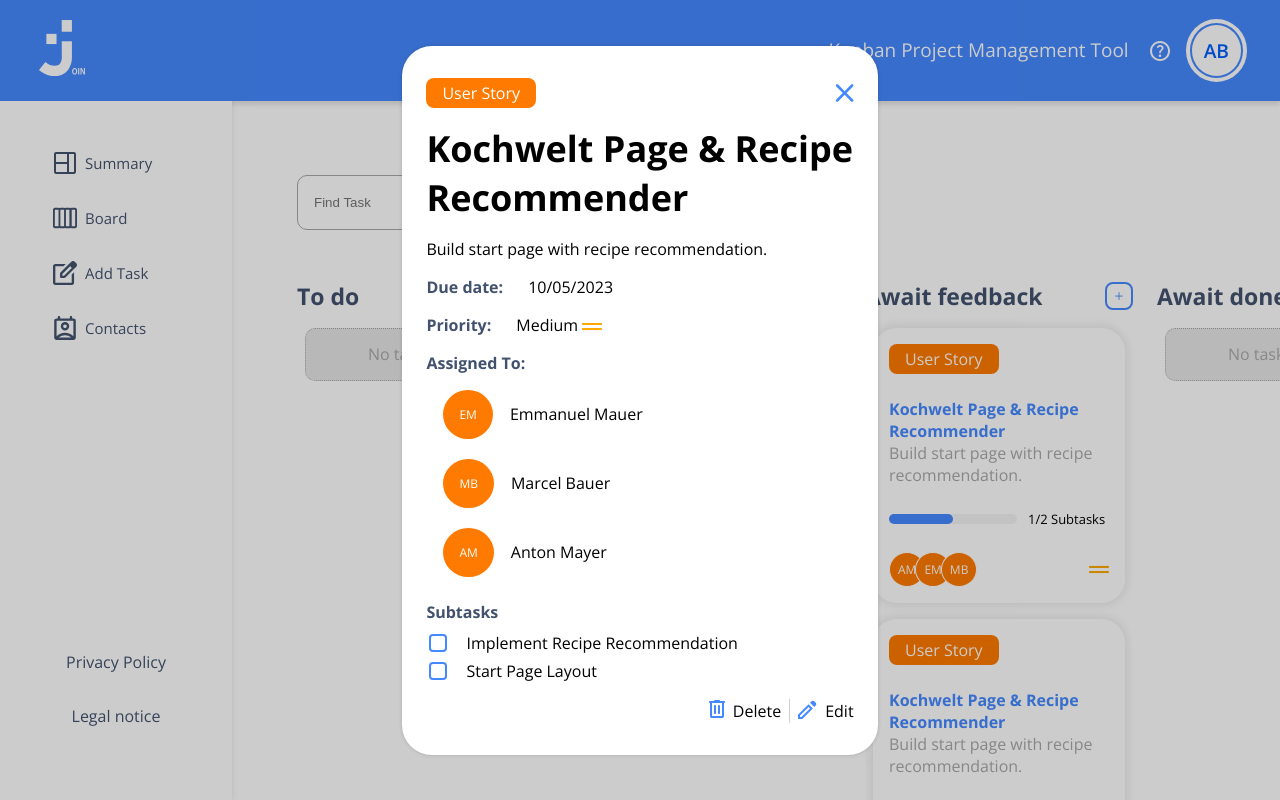
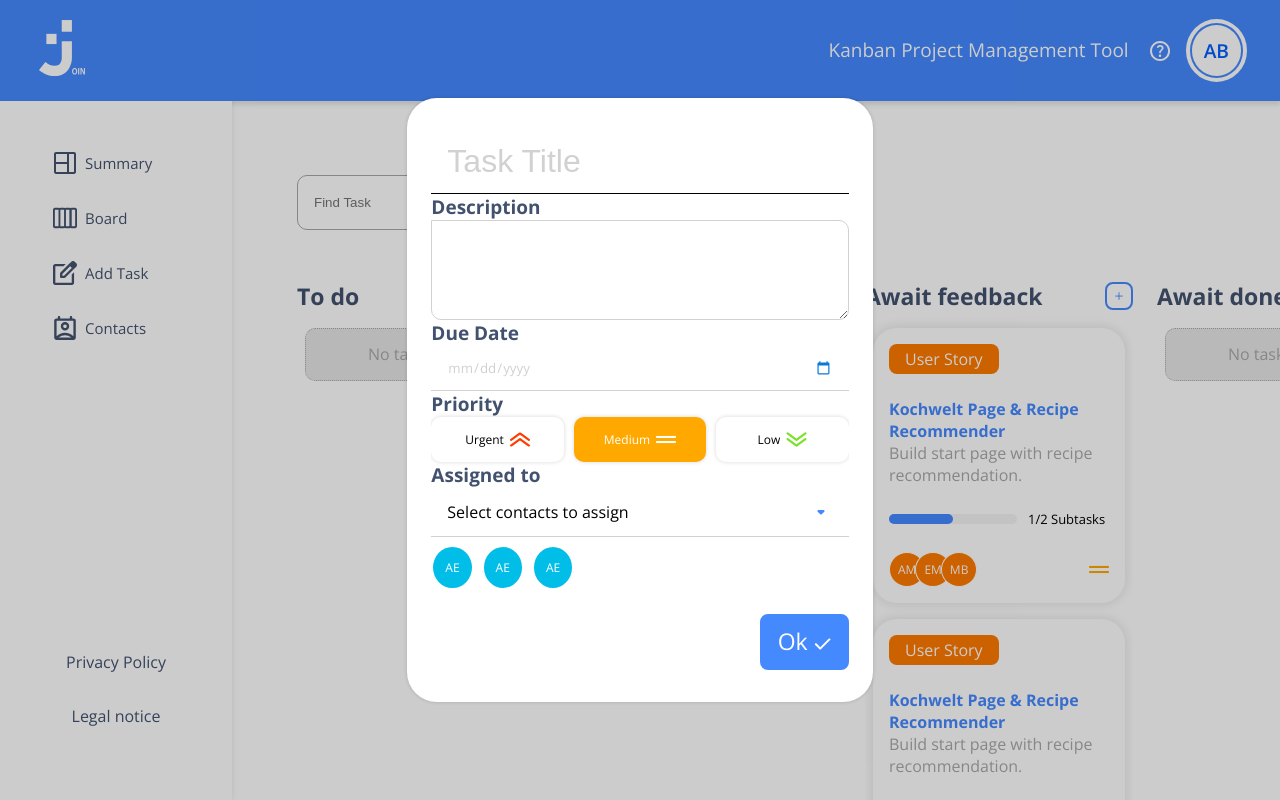
Before and after one commit to ereit673/join-solo, an Angular app: page / in a window 1280 px wide. Built offline with nearby package versions, Linux system fonts and the light colour scheme.

Commit message:
updated edit card big

```diff
--- a/src/app/main-section/board/card-big-edit/card-big-edit.component.html
+++ b/src/app/main-section/board/card-big-edit/card-big-edit.component.html
@@ -1 +1,119 @@
-<p>card-big-edit works!</p>
+<div class="card__container">
+  <input type="text" class="card__header" placeholder="Task Title" />
+
+  <div class="form__group">
+    <label for="description" class="form__label">Description</label>
+    <textarea
+      name="description"
+      id="description"
+      class="form__textarea"
+    ></textarea>
+  </div>
+
+  <div class="form__group">
+    <label for="due_date" class="form__label">Due Date</label>
+    <input type="date" id="due_date" name="due_date" class="form__date" />
+  </div>
+
+  <div class="form__group">
+    <label for="priority" class="form__label">Priority</label>
+    <div class="form__priority-container">
+      <div
+        class="form__priority-box urgent-box"
+        [class.urgent-box-active]="selectedPriority == 'urgent'"
+        (click)="selectPriority('urgent')"
+      >
+        <span class="form__priority-title">Urgent</span>
+        <img src="img/urgent.svg" alt="" class="form__priority-icon" />
+      </div>
+      <div
+        class="form__priority-box medium-box"
+        [class.medium-box-active]="selectedPriority == 'medium'"
+        (click)="selectPriority('medium')"
+      >
+        <span class="form__priority-title">Medium</span>
+        <img src="img/medium.svg" alt="" class="form__priority-icon" />
+      </div>
+      <div
+        class="form__priority-box low-box"
+        [class.low-box-active]="selectedPriority == 'low'"
+        (click)="selectPriority('low')"
+      >
+        <span class="form__priority-title">Low</span>
+        <img src="img/low.svg" alt="" class="form__priority-icon" />
+      </div>
+    </div>
+  </div>
+
+  <div class="form__input-container">
+    <label for="assigned" class="form__label">Assigned to</label>
+    <div class="form__assigned-container">
+      <div class="form__assigned__closed" (click)="toggleShowContacts()">
+        <span>Select contacts to assign</span
+        ><img src="img/arrow_drop_down.svg" alt="an arrow" />
+      </div>
+      <div
+        class="form__assigned__contacts-container"
+        [style.display]="showContacts ? 'block' : 'none'"
+      >
+        <div class="form__assigned__search-contact-container">
+          <input type="text" />
+          <img
+            src="img/arrow_drop_up.svg"
+            alt="an arrow"
+            (click)="toggleShowContacts()"
+          />
+        </div>
+        <div class="form__assigned__contacts-wrapper">
+          <div class="form__assigned__contact-box">
+            <div class="form__assigned__contact-box__item1">
+              <div class="form__assigned__contact-box__initials">AE</div>
+              <span class="form__assigned__contact-name">{{
+                dummy_contacts[0]
+              }}</span>
+            </div>
+            <img
+              class="form__assigned__contact-icon"
+              src="img/checkbutton.svg"
+              alt=""
+            />
+          </div>
+          <div class="form__assigned__contact-box">
+            <div class="form__assigned__contact-box__item1">
+              <div class="form__assigned__contact-box__initials">AE</div>
+              <span class="form__assigned__contact-name">{{
+                dummy_contacts[1]
+              }}</span>
+            </div>
+            <img
+              class="form__assigned__contact-icon"
+              src="img/checkbutton.svg"
+              alt=""
+            />
+          </div>
+          <div class="form__assigned__contact-box">
+            <div class="form__assigned__contact-box__item1">
+              <div class="form__assigned__contact-box__initials">AE</div>
+              <span class="form__assigned__contact-name">{{
+                dummy_contacts[2]
+              }}</span>
+            </div>
+            <img
+              class="form__assigned__contact-icon"
+              src="img/checkbutton.svg"
+              alt=""
+            />
+          </div>
+        </div>
+      </div>
+    </div>
+  </div>
+  <div class="form__initials-container">
+    <div class="form__assigned__contact-box__initials">AE</div>
+    <div class="form__assigned__contact-box__initials">AE</div>
+    <div class="form__assigned__contact-box__initials">AE</div>
+  </div>
+</div>
+<button class="btn__primary form__btn">
+  Ok <img src="img/checkwhite.svg" alt="A tick" />
+</button>
--- a/src/app/main-section/board/card-big-edit/card-big-edit.component.scss
+++ b/src/app/main-section/board/card-big-edit/card-big-edit.component.scss
@@ -0,0 +1,242 @@
+.card__container{
+    overflow-y: scroll;
+    max-height: 672px;
+}
+
+.card__header {
+  font-size: 2rem;
+  font-weight: 600;
+  width: 100%;
+  border: none;
+  border-bottom: 1px solid black;
+  outline: none;
+  padding: 13px 16px;
+
+  &:hover {
+    border-bottom: 1px solid #4589ff;
+  }
+
+  &:focus {
+    border-bottom: 1px solid #005dff;
+  }
+  &::placeholder {
+    font-weight: 400;
+    color: #d1d1d1;
+  }
+}
+
+.form__group {
+  display: flex;
+  flex-direction: column;
+}
+
+.form__label {
+  font-size: 1.1875rem;
+  font-weight: 700;
+  color: #42526e;
+}
+
+.form__textarea {
+  border-top-right-radius: 10px;
+  border-bottom-right-radius: 10px;
+  border-bottom-left-radius: 10px;
+  border: 1px solid #d1d1d1;
+  padding: 18px 16px;
+  font-family: inherit;
+  resize: vertical;
+  min-height: 100px;
+  max-height: 200px;
+  outline: none;
+
+  &:hover {
+    border: 1px solid #005dff;
+  }
+
+  &:focus {
+    border: 1px solid #005dff;
+  }
+
+  &::placeholder {
+    font-weight: 400;
+    color: #d1d1d1;
+  }
+}
+
+.form__date {
+  font-family: inherit;
+  color: #d1d1d1;
+  padding: 12px 16px;
+  border: none;
+  border-bottom: 1px solid #d1d1d1;
+  cursor: pointer;
+  outline: none;
+
+  &::-webkit-calendar-picker-indicator {
+    filter: invert(39%) sepia(67%) saturate(4835%) hue-rotate(192deg)
+      brightness(92%) contrast(93%);
+    scale: 1.2;
+  }
+
+  &:hover {
+    border-bottom: 1px solid #005dff;
+  }
+
+  &:focus {
+    border-bottom: 1px solid #005dff;
+  }
+}
+
+.form__priority-container {
+  display: flex;
+  align-items: center;
+  justify-content: space-between;
+  gap: 10px;
+}
+
+.form__priority-box {
+  border-radius: 10px;
+  padding: 14px 10px;
+  display: flex;
+  align-items: center;
+  justify-content: center;
+  gap: 6px;
+  box-shadow: 0px 0px 4px 0px #00000029;
+  min-width: 80px;
+  font-size: 0.75rem;
+  flex: 1;
+  cursor: pointer;
+}
+
+.urgent-box {
+  &:hover {
+    border-bottom: 2px solid #ff3d00;
+  }
+}
+
+.urgent-box-active {
+  background: #ff3d00;
+  color: white;
+  img {
+    filter: invert(1) sepia(1) saturate(0) brightness(1000%);
+  }
+  &:hover {
+    border-bottom: none;
+  }
+}
+
+.medium-box {
+  &:hover {
+    border-bottom: 2px solid #ffa800;
+  }
+}
+
+.medium-box-active {
+  background: #ffa800;
+  color: white;
+  img {
+    filter: invert(1) sepia(1) saturate(0) brightness(1000%);
+  }
+  &:hover {
+    border-bottom: none;
+  }
+}
+
+.low-box {
+  &:hover {
+    border-bottom: 2px solid #7ae229;
+  }
+}
+
+.low-box-active {
+  background: #7ae229;
+  color: white;
+  img {
+    filter: invert(1) sepia(1) saturate(0) brightness(1000%);
+  }
+  &:hover {
+    border-bottom: none;
+  }
+}
+
+.form__assigned-container {
+  border-bottom: 1px solid #d1d1d1;
+  position: relative;
+  &:hover {
+    border-bottom: 1px solid #4589ff;
+  }
+}
+
+.form__assigned__closed {
+  padding: 12px 16px;
+  display: flex;
+  justify-content: space-between;
+  align-items: center;
+  cursor: pointer;
+}
+
+.form__assigned__contacts-container {
+  position: absolute;
+  top: 0;
+  left: 0;
+  width: 100%;
+  background-color: white;
+  z-index: 999;
+}
+
+.form__assigned__search-contact-container {
+  padding: 12px 16px;
+  display: flex;
+  justify-content: space-between;
+  align-items: center;
+  cursor: pointer;
+  border-bottom: 1px solid #005dff;
+
+  input {
+    width: 100%;
+    outline: 0;
+    border: 0;
+  }
+}
+
+.form__assigned__contacts-wrapper {
+  max-height: 288px;
+  overflow-y: auto;
+}
+
+.form__assigned__contact-box {
+  display: flex;
+  justify-content: space-between;
+  border-radius: 10px;
+  padding: 7px 16px;
+  &:hover {
+    background-color: #d2e3ff;
+  }
+}
+
+.form__assigned__contact-box__item1 {
+  display: flex;
+  align-items: center;
+  gap: 16px;
+}
+
+.form__assigned__contact-box__initials {
+  font-size: 0.75rem;
+  vertical-align: middle;
+  background-color: #00bee8;
+  border: 2px solid #ffffff;
+  color: #ffffff;
+  border-radius: 50%;
+  padding: 12px;
+}
+
+
+.form__initials-container{
+    display: flex;
+    gap: 8px;
+    margin-top: 8px;
+}
+
+.form__btn{
+    float: right;
+    margin-top: 24px;
+}
--- a/src/app/main-section/board/card-big-edit/card-big-edit.component.ts
+++ b/src/app/main-section/board/card-big-edit/card-big-edit.component.ts
@@ -7,5 +7,34 @@ import { Component } from '@angular/core';
   styleUrl: './card-big-edit.component.scss'
 })
 export class CardBigEditComponent {
+  selectedPriority = 'medium';
+  dummy_contacts = ['name1', 'name2', 'name3'];
+  subtasks = [
+    {description: 'subtask1',
+      id: '1'
+    },
+    {description: 'subtask2',
+      id: '2'
+    },
+    {description: 'subtask3',
+      id: '3'
+    },
+    {description: 'subtask4',
+      id: '4'
+    }
+  ];
+  showContacts = false;
+  showCategories = false;
 
+  selectPriority(priority: string){
+    this.selectedPriority = priority;
+  }
+
+  toggleShowContacts(){
+    this.showContacts = !this.showContacts;
+  }
+
+  toggleShowCategories(){
+    this.showCategories = !this.showCategories;
+  }
 }
--- a/src/app/main-section/board/card-big/card-big.component.html
+++ b/src/app/main-section/board/card-big/card-big.component.html
@@ -1,6 +1,6 @@
 <app-card-big-wrapper>
-
-  <div class="dialog__header">
+  <app-card-big-edit></app-card-big-edit>
+  <!-- <div class="dialog__header">
     <p class="dialog__title">User Story</p>
     <img class="dialog__close-icon" src="img/close.svg" alt="an x sign" />
   </div>
@@ -74,5 +74,5 @@
       <img class="dialog__button-icon" src="img/editpen.svg" alt="edit icon" />
       <span>Edit</span>
     </button>
-  </div>
+  </div> -->
 </app-card-big-wrapper>
--- a/src/app/main-section/board/card-big/card-big.component.ts
+++ b/src/app/main-section/board/card-big/card-big.component.ts
@@ -1,9 +1,10 @@
 import { Component } from '@angular/core';
 import { CardBigWrapperComponent } from "../shared/card-big-wrapper/card-big-wrapper.component";
+import { CardBigEditComponent } from "../card-big-edit/card-big-edit.component";
 
 @Component({
   selector: 'app-card-big',
-  imports: [CardBigWrapperComponent],
+  imports: [CardBigWrapperComponent, CardBigEditComponent],
   templateUrl: './card-big.component.html',
   styleUrl: './card-big.component.scss'
 })
```
Also changed, not shown: public/img/checkwhite.svg (added), public/img/whitecheck.png (added).
